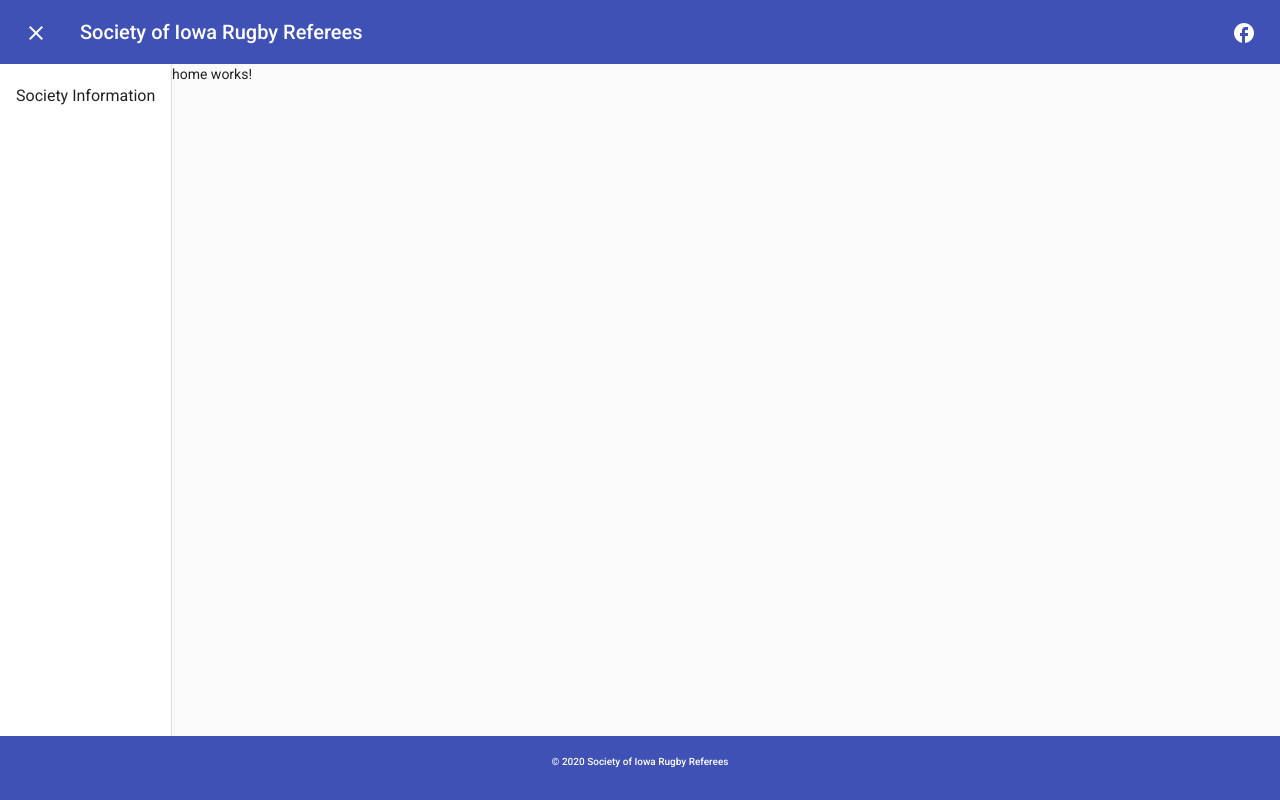
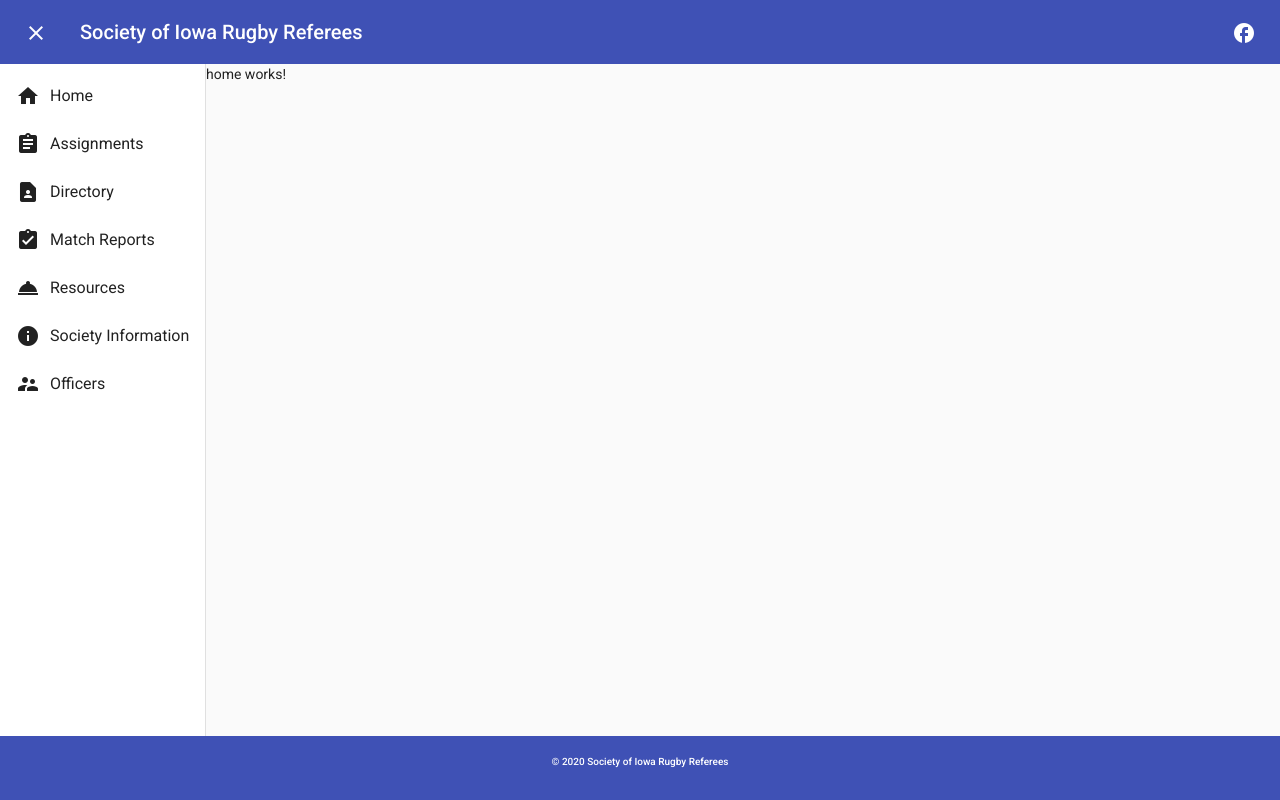
Before and after one commit to adammfalk/sirrs, an Angular app in the folder website/: page /home in a window 1280 px wide. Both pictures are taken after a click on the button "menu". Built offline with nearby package versions, Linux system fonts and the light colour scheme.

Commit message:
added nav options

```diff
--- a/website/src/app/app-routing.module.ts
+++ b/website/src/app/app-routing.module.ts
@@ -12,7 +12,7 @@
 export const routes: Routes = [
   { path: 'home', component: HomeComponent },
   { path: 'assignments', component: AssignmentsComponent },
-  { path: 'direcorty', component: DirectoryComponent },
+  { path: 'directory', component: DirectoryComponent },
   { path: 'match-reports', component: MatchReportsComponent },
   { path: 'officers', component: OfficersComponent },
   { path: 'resources', component: ResourcesComponent },
--- a/website/src/app/content/content.component.html
+++ b/website/src/app/content/content.component.html
@@ -2,7 +2,11 @@
     <mat-sidenav #sidenav id="sidenav" [mode]="mobileQuery.matches ? 'over' : 'side'" [(opened)]="opened"
         [fixedInViewport]="mobileQuery.matches" fixedTopGap="56">
         <mat-nav-list>
-            <a mat-list-item routerLink="/society-information" (click)="closeNav()">Society Information</a>
+            <div *ngFor="let nav of navList">
+                <a mat-list-item routerLink={{nav.link}} (click)="closeNav()">
+                    <mat-icon>{{nav.iconName}}</mat-icon><span class="nav-item">{{nav.name}}</span>
+                </a>
+            </div>
         </mat-nav-list>
     </mat-sidenav>
 
--- a/website/src/app/content/content.component.scss
+++ b/website/src/app/content/content.component.scss
@@ -5,3 +5,7 @@
 .is-mobile .sidenav-container {
   flex: 1 0 auto;
 }
+
+.nav-item {
+  padding-left: 10px;
+}
--- a/website/src/app/content/content.component.ts
+++ b/website/src/app/content/content.component.ts
@@ -28,4 +28,13 @@
     this.closeSideNav.emit(null);
   }
 
+  navList = [
+    { name: 'Home', iconName: 'home', link: '/home' },
+    { name: 'Assignments', iconName: 'assignment', link: '/assignments' },
+    { name: 'Directory', iconName: 'contact_page', link: '/directory' },
+    { name: 'Match Reports', iconName: 'assignment_turned_in', link: '/match-reports' },
+    { name: 'Resources', iconName: 'room_service', link: '/resources' },
+    { name: 'Society Information', iconName: 'info', link: '/society-information' },
+    { name: 'Officers', iconName: 'supervisor_account', link: '/officers' }
+  ];
 }
```
Also changed, not shown: 1 other file (tests, documents, lock files or other folders).
